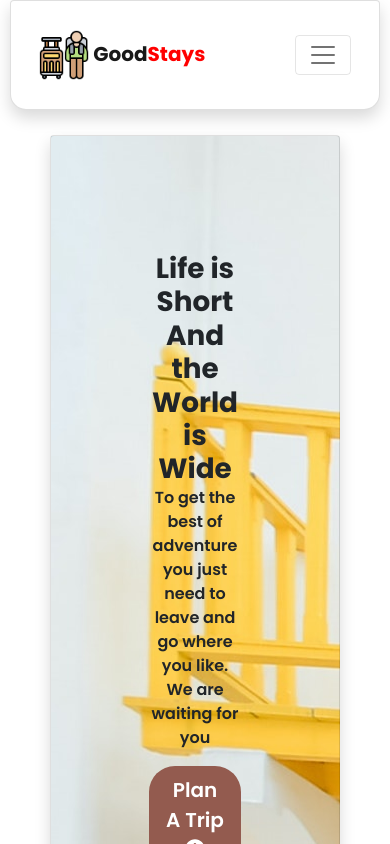
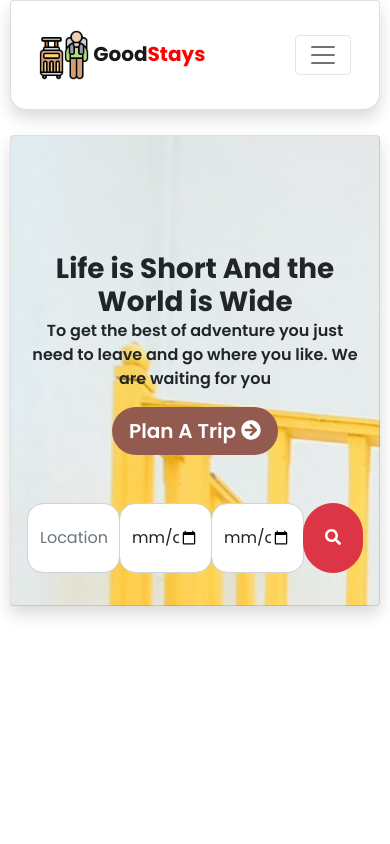
Before and after one commit to rohitkatbamna/ssproject, a React (Create React App) app: page / in a window 390 px wide. Shown: the top 844 px of the page. Built offline with nearby package versions, Linux system fonts and the light colour scheme.

Commit message:
22 jan 3rd commit

```diff
--- a/package.json
+++ b/package.json
@@ -11,6 +11,7 @@
     "@testing-library/jest-dom": "^5.16.1",
     "@testing-library/react": "^12.1.2",
     "@testing-library/user-event": "^13.5.0",
+    "axios": "^0.25.0",
     "bootstrap": "^5.1.3",
     "react": "^17.0.2",
     "react-dom": "^17.0.2",
--- a/src/App.js
+++ b/src/App.js
@@ -1,13 +1,16 @@
 import React from 'react';
-import Navbarforall from './components/navbarforall/navbarforall';
-import Landingcontentmain from './components/landingcontent/landingcontent';
+import { BrowserRouter as Router, Routes, Route } from "react-router-dom";
+import Landingpage from './pages/landingpage';
 
 function App() {
   return (
-    <>
-    <Navbarforall />
-    <Landingcontentmain />
-    </>
+    <div>
+      <Router>
+        <Routes>
+          <Route path='/' element={<Landingpage />} exact/>
+        </Routes>
+      </Router>
+    </div>
   );
 }
 
--- a/src/components/landingcontent/landingcontent.css
+++ b/src/components/landingcontent/landingcontent.css
@@ -5,9 +5,24 @@
     font-family: 'Poppins', sans-serif;
     background-repeat: no-repeat;
     background-size: auto;
+    margin-left: 50px;
+    margin-right: 50px;
+    margin-top: 25px;
 }
 
 .landing-content-main-world-wide {
     margin-top: auto;
     margin-bottom: auto;
 }
+
+.landing-content-hotels-cards:hover {
+    margin-left: 10px;
+    margin-bottom: 50px;
+}
+
+@media only screen and (max-width:800px) {
+    .landing-content-main-all-of-it {
+        margin-left: 10px;
+        margin-right: 10px;
+    }
+}
--- a/src/components/landingcontent/landingcontent.js
+++ b/src/components/landingcontent/landingcontent.js
@@ -2,13 +2,80 @@ import { faArrowCircleRight, faSearch } from "@fortawesome/free-solid-svg-icons"
 import { FontAwesomeIcon } from "@fortawesome/react-fontawesome";
 import React from "react";
 import './landingcontent.css';
+import axios from "axios";
+import { useState } from "react/cjs/react.development";
 
 function Landingcontentmain(){
+    const [search, setSearch] = useState('mumbai');
+    const [destinationid, setDestinationid] = useState('1735370');
+    const [checkin, setCheckin] = useState('');
+    const [checkout, setCheckout] = useState('');
+    const [results, setResults] = useState([]);
+    function onChangefun(event){
+        setSearch(event.target.value)
+    }
+    function onChangedate(event){
+       setCheckin(event.target.value)
+    }
+    function onChangedate1(event){
+        setCheckout(event.target.value)
+     }
+    const options = {
+      method: 'GET',
+      url: 'https://hotels4.p.rapidapi.com/locations/v2/search',
+      params: {query: search, locale: 'en_US', currency: 'USD'},
+      headers: {
+        'x-rapidapi-host': 'hotels4.p.rapidapi.com',
+        'x-rapidapi-key': '23c356717fmshbb2f2d86d817f3ep1206efjsn97ab2f794ce4'
+      }
+    };
+    const options1 = {
+        method: 'GET',
+        url: 'https://hotels-com-provider.p.rapidapi.com/v1/hotels/search',
+        params: {
+          checkin_date: checkin,
+          checkout_date: checkout,
+          sort_order: 'STAR_RATING_HIGHEST_FIRST',
+          destination_id: destinationid,
+          adults_number: '1',
+          locale: 'en_US',
+          currency: 'USD',
+          children_ages: '4,0,15',
+          price_min: '10',
+          star_rating_ids: '3,4,5',
+          accommodation_ids: '20,8,15,5,1',
+          price_max: '500',
+          page_number: '1',
+          theme_ids: '14,27,25',
+          amenity_ids: '527,2063',
+          guest_rating_min: '3'
+        },
+        headers: {
+          'x-rapidapi-host': 'hotels-com-provider.p.rapidapi.com',
+          'x-rapidapi-key': '23c356717fmshbb2f2d86d817f3ep1206efjsn97ab2f794ce4'
+        }
+      };
+    function onClick(){
+        axios.request(options).then(function (response) {
+            console.log(response.data.suggestions[0].entities[0].destinationId);
+            setDestinationid(response.data.suggestions[0].entities[0].destinationId)
+        }).catch(function (error) {
+            console.error(error);
+        });
+        axios.request(options1).then(function (response) {
+            console.log(response.data.searchResults.results);
+            setResults(response.data.searchResults.results);
+        }).catch(function (error) {
+            console.error(error);
+        });
+
+    }
     return(
-        <div className="card shadow landing-content-main-all-of-it" style={{marginLeft:'50px',marginRight:'50px',marginTop:'25px'}} >
+        <div>
+            <div className="card shadow landing-content-main-all-of-it">
                 <div className="card-body container-fluid ">
                     <div className="row" style={{marginTop:'100px'}}>
-                    <div className="col-5 ms-auto me-auto text-center">
+                        <div className="col-xl-6 col-xxl-6 col-lg-7 col-md-12 ms-auto me-auto text-center">
                             <h1 className="fw-bold landing-content-main-world-wide">
                                 Life is Short And the World is Wide
                             </h1>
@@ -19,13 +86,37 @@ function Landingcontentmain(){
                         </div>
                     </div>
                     <div className="row">
-                    <div className="col-6 ms-auto me-auto mt-5">
+                        <div className="col-xl-6 col-xxl-6 col-lg-7 col-md-10 ms-auto me-auto mt-5">
                             <div className="input-group mb-3" style={{height:'70px'}}>
-                            <input type="text" className="form-control" placeholder="Location" aria-label="Recipient's username" aria-describedby="button-addon2" style={{borderRadius:'16px'}}/>
-                            <input type="date" className="form-control" placeholder="Date" aria-label="Date" aria-describedby="button-addon2" style={{borderRadius:'16px'}} />
-                            <button className="btn btn-danger" type="button" id="button-addon2" style={{borderRadius:'46px',width:'60px'}}><FontAwesomeIcon icon={faSearch} /></button>
+                                <input type="text" className="form-control" placeholder="Location" aria-label="Recipient's username" aria-describedby="button-addon2" style={{borderRadius:'16px'}} onChange={onChangefun}/>
+                                <input type="date" className="form-control" placeholder="Date" aria-label="Date" aria-describedby="button-addon2" style={{borderRadius:'16px'}} onChange={onChangedate}/>
+                                <input type="date" className="form-control" placeholder="Date" aria-label="Date" aria-describedby="button-addon2" style={{borderRadius:'16px'}} onChange={onChangedate1}/>
+                                <button className="btn btn-danger" type="button" id="button-addon2" style={{borderRadius:'46px',width:'60px'}}onClick={onClick}><FontAwesomeIcon icon={faSearch} /></button>
                             </div>
                         </div>
+                    </div>
+                </div>
+            </div>
+            <div className="container-fluid">
+                <div className="row">
+
+                        {results.map(newsdata =>
+                            {
+                            return(
+                                <div className="col-5 ms-auto me-auto mt-5 mb-5">
+                                    <div className="card shadow text-center" style={{ borderRadius:'16px'}}>
+                                        <div className="card-body">
+                                            <h2 className="fw-bold">{newsdata.name}</h2>
+                                            <h3>{newsdata.address.streetAddress}</h3>
+                                            <img src={newsdata.optimizedThumbUrls.srpDesktop} style={{height:'50%'}} alt={newsdata.name} />
+                                            <h4 className="mt-3">Current Price {newsdata.ratePlan.price.current}</h4>
+                                        </div>
+                                    </div>
+                                </div>
+                            );
+                            })
+                        }
+
                 </div>
             </div>
         </div>
--- /dev/null
+++ b/src/pages/landingpage.js
@@ -0,0 +1,13 @@
+import React from "react";
+import Landingcontentmain from "../components/landingcontent/landingcontent";
+import Navbarforall from "../components/navbarforall/navbarforall";
+
+function Landingpage(){
+    return(
+        <>
+        <Navbarforall />
+        <Landingcontentmain />
+        </>
+    );
+}
+export default Landingpage;
```
Also changed, not shown: 1 other file (tests, documents, lock files or other folders). Lines whose indentation alone changed are shown as unchanged.
